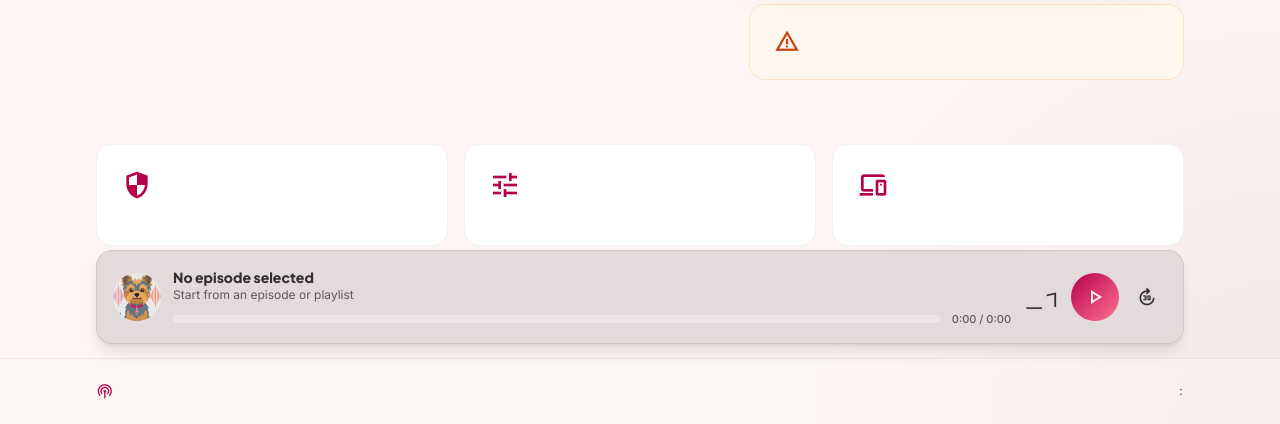
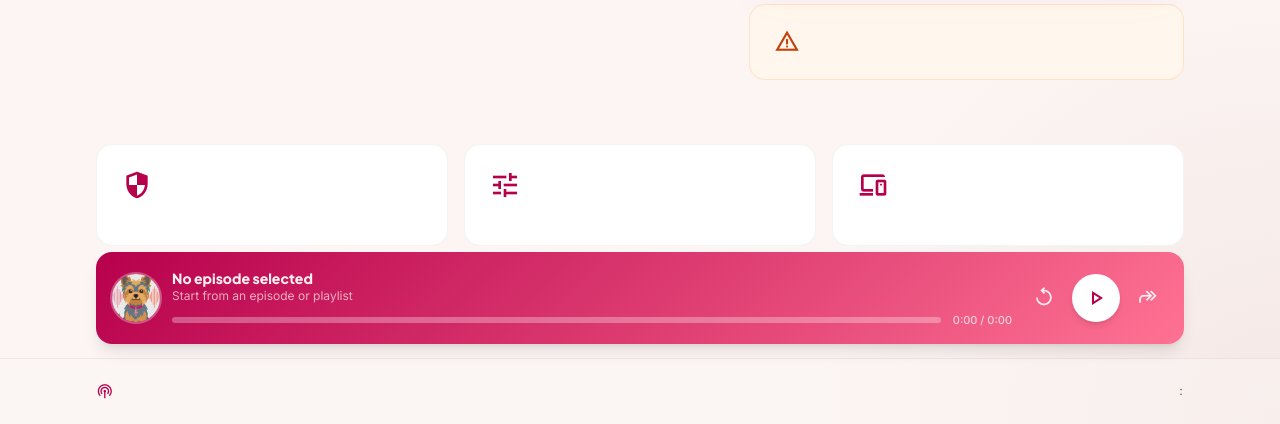
Before and after one commit to eliassoares/malipod-selfhosted, a FastAPI app: template app/templates/home.html in a window 1280 px wide. Shown: the part 440-864 px from the top of the page. Run offline with FastAPI, Linux system fonts and the light colour scheme; the template is opened without the code that fills it, so the values that code supplies are empty; parts of the project's set-up code (start-up, migrations or seed data) failed here and were passed over; some libraries are stand-ins or nearby versions.

Commit message:
fix: player bar icon ligature bug and redesign with gradient background
- Replace replay_15/forward_30 with replay/forward — the numbered icon
  names use multi-glyph ligatures that fail in some environments, leaking
  _15/_30 as visible text; simpler names use single reliable ligatures
- Apply gradient-primary as the player bar background matching the design
  reference (screenshot 3); all text updated to text-on-primary/white
- Progress bar track changed to bg-white/30, fill to bg-white for contrast
- Play button inverted to bg-white text-primary for clear visual hierarchy
- Cover image gets ring-white/30 ring to separate it from gradient bg
- Hover states on rewind/forward changed to bg-white/20 for gradient context

Co-Authored-By: Claude Sonnet 4.6 <noreply@anthropic.com>

```diff
--- a/app/templates/partials/player_bar.html
+++ b/app/templates/partials/player_bar.html
@@ -1,10 +1,10 @@
 <div id="player-bar" class="fixed bottom-0 left-0 right-0 z-40">
   <div class="max-w-6xl mx-auto px-4 sm:px-6 lg:px-8 pb-4">
-    <div class="bg-surface-container-highest shadow-lg border border-outline-variant/40 rounded-2xl p-3 sm:p-4">
+    <div class="gradient-primary shadow-lg rounded-2xl p-3 sm:p-4">
       <audio id="maliplayer-audio" preload="metadata"></audio>
 
       <div class="flex items-center gap-3">
-        <div class="w-12 h-12 rounded-xl bg-surface-container overflow-hidden flex-shrink-0">
+        <div class="w-12 h-12 rounded-xl overflow-hidden flex-shrink-0 ring-2 ring-white/30">
           <img
             id="maliplayer-cover"
             src="/static/placeholders/malte.png"
@@ -17,14 +17,14 @@
         <div class="min-w-0 flex-1">
           <p
             id="maliplayer-episode-title"
-            class="font-headline font-extrabold text-on-surface text-sm truncate"
+            class="font-headline font-extrabold text-on-primary text-sm truncate"
             data-empty-title="{{ copy.get('player.empty_title', 'No episode selected') if copy is defined else 'No episode selected' }}"
           >
             {{ copy.get("player.empty_title", "No episode selected") if copy is defined else "No episode selected" }}
           </p>
           <p
             id="maliplayer-podcast-title"
-            class="text-xs text-on-surface-variant truncate"
+            class="text-xs text-on-primary/70 truncate"
             data-empty-subtitle="{{ copy.get('player.empty_subtitle', 'Start from an episode or playlist') if copy is defined else 'Start from an episode or playlist' }}"
           >
             {{ copy.get("player.empty_subtitle", "Start from an episode or playlist") if copy is defined else "Start from an episode or playlist" }}
@@ -33,13 +33,13 @@
           <div class="mt-2 flex items-center gap-3">
             <div
               id="maliplayer-progress"
-              class="relative flex-1 h-2 bg-surface-container rounded-full overflow-hidden cursor-pointer"
+              class="relative flex-1 h-1.5 bg-white/30 rounded-full overflow-hidden cursor-pointer"
               role="slider"
               aria-label="{{ copy.get('player.progress', 'Progress') if copy is defined else 'Progress' }}"
             >
-              <div id="maliplayer-progress-fill" class="h-full bg-primary" style="width: 0%;"></div>
+              <div id="maliplayer-progress-fill" class="h-full bg-white" style="width: 0%;"></div>
             </div>
-            <p class="text-[11px] text-on-surface-variant font-medium whitespace-nowrap">
+            <p class="text-[11px] text-on-primary/80 font-medium whitespace-nowrap">
               <span id="maliplayer-time-current">0:00</span>
               /
               <span id="maliplayer-time-total">0:00</span>
@@ -51,16 +51,16 @@
           <button
             id="maliplayer-rewind"
             type="button"
-            class="w-8 h-8 sm:w-10 sm:h-10 rounded-full hover:bg-surface-container transition-colors border-0 bg-transparent cursor-pointer text-on-surface flex items-center justify-center overflow-hidden"
+            class="w-8 h-8 sm:w-10 sm:h-10 rounded-full hover:bg-white/20 transition-colors border-0 bg-transparent cursor-pointer text-on-primary flex items-center justify-center"
             title="{{ copy.get('player.rewind_15', 'Rewind 15s') if copy is defined else 'Rewind 15s' }}"
           >
-            <span class="material-symbols-outlined" style="font-size:1.25rem;">replay_15</span>
+            <span class="material-symbols-outlined" style="font-size:1.3rem;">replay</span>
           </button>
 
           <button
             id="maliplayer-play-pause"
             type="button"
-            class="w-10 h-10 sm:w-12 sm:h-12 rounded-full gradient-primary text-on-primary border-0 cursor-pointer flex items-center justify-center overflow-hidden hover:opacity-90 active:scale-[0.98] transition-all"
+            class="w-10 h-10 sm:w-12 sm:h-12 rounded-full bg-white text-primary border-0 cursor-pointer flex items-center justify-center hover:bg-white/90 active:scale-[0.98] transition-all shadow-md"
             title="{{ copy.get('player.play', 'Play') if copy is defined else 'Play' }}"
             data-label-play="{{ copy.get('player.play', 'Play') if copy is defined else 'Play' }}"
             data-label-pause="{{ copy.get('player.pause', 'Pause') if copy is defined else 'Pause' }}"
@@ -71,10 +71,10 @@
           <button
             id="maliplayer-forward"
             type="button"
-            class="w-8 h-8 sm:w-10 sm:h-10 rounded-full hover:bg-surface-container transition-colors border-0 bg-transparent cursor-pointer text-on-surface flex items-center justify-center overflow-hidden"
+            class="w-8 h-8 sm:w-10 sm:h-10 rounded-full hover:bg-white/20 transition-colors border-0 bg-transparent cursor-pointer text-on-primary flex items-center justify-center"
             title="{{ copy.get('player.forward_30', 'Forward 30s') if copy is defined else 'Forward 30s' }}"
           >
-            <span class="material-symbols-outlined" style="font-size:1.25rem;">forward_30</span>
+            <span class="material-symbols-outlined" style="font-size:1.3rem;">forward</span>
           </button>
         </div>
       </div>
```
